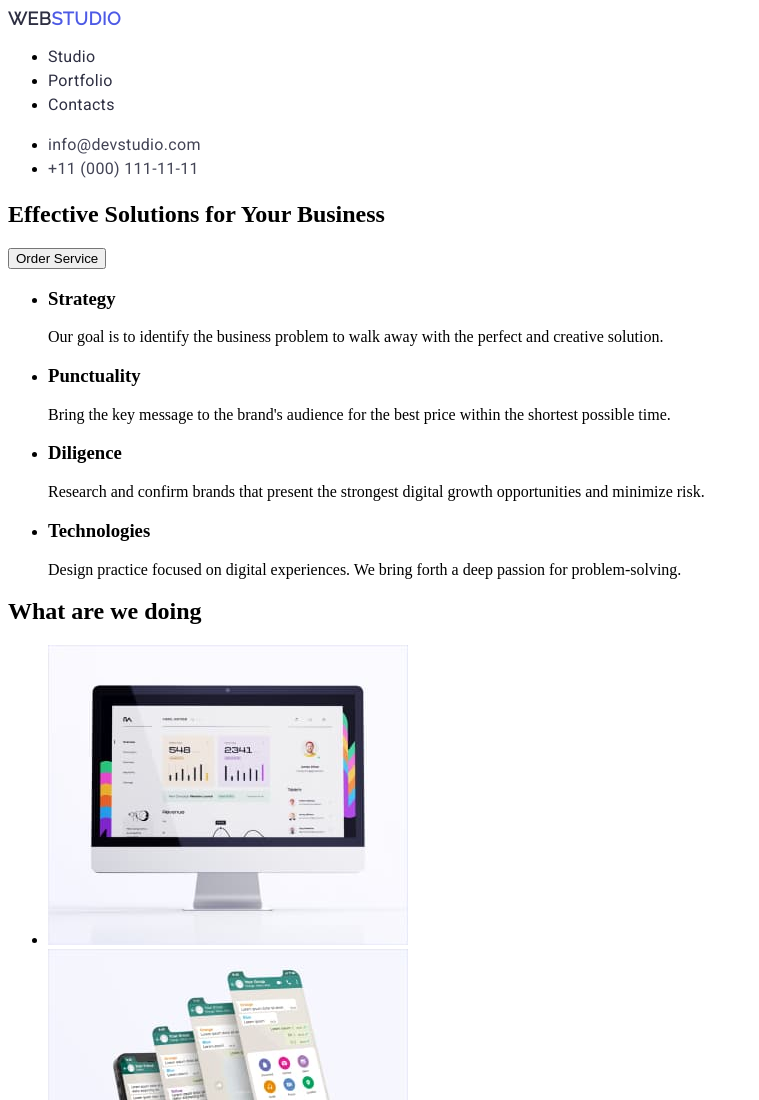
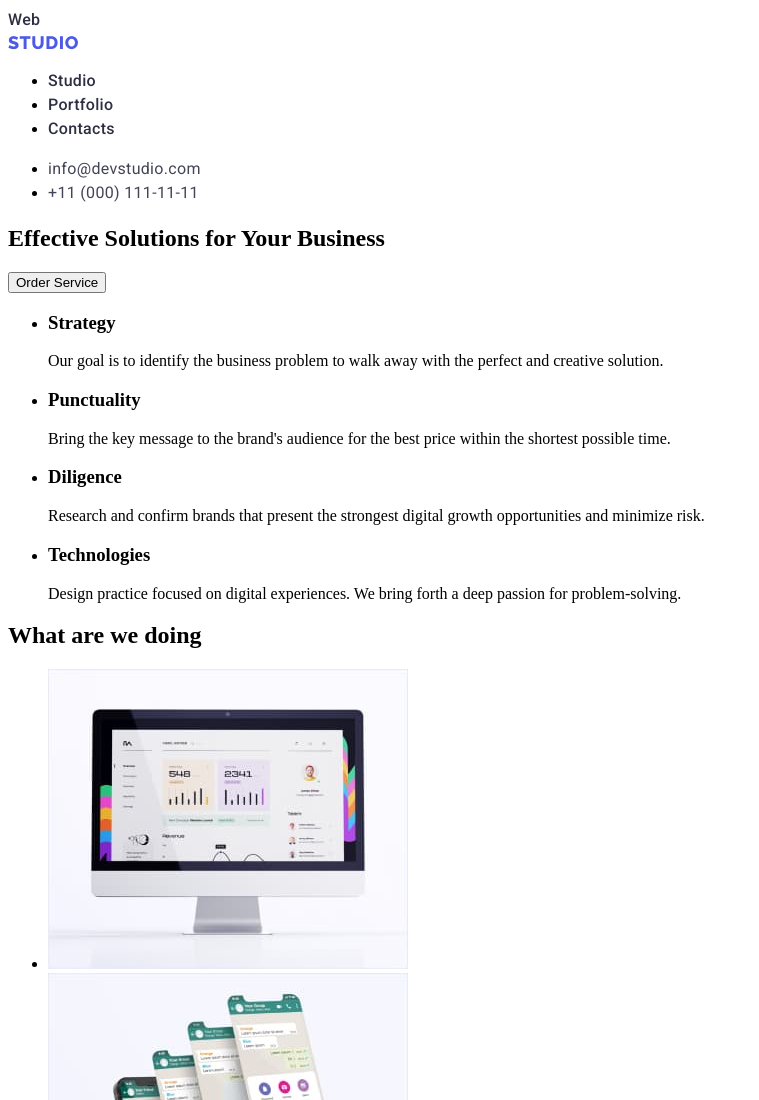
Before and after one commit to Roma0901/goit-markup-hw-02, a plain HTML site: page index.html in a window 1280 px wide. Shown: the top 1100 px of the page, without its empty margins (0-759 px from the left). Drawn offline with Linux system fonts and the light colour scheme.

Commit message:
Css link

```diff
--- a/css/styles.css
+++ b/css/styles.css
@@ -27,7 +27,7 @@
   color: #2e2f42;
 }
 /* navigation */
-.navigation-link {
+.link {
   font-family: "Roboto";
   font-style: normal;
   font-weight: 500;
--- a/index.html
+++ b/index.html
@@ -1,32 +1,31 @@
 <!DOCTYPE html>
 <html lang="en">
   <head>
-    <link rel="preconnect" href="https://fonts.googleapis.com" />
-    <link rel="preconnect" href="https://fonts.gstatic.com" crossorigin />
-    <link
-      href="https://fonts.googleapis.com/css2?family=Raleway&family=Roboto&display=swap"
-      rel="stylesheet"
-    />
-
     <meta charset="UTF-8" />
     <meta http-equiv="X-UA-Compatible" content="IE=edge" />
     <meta name="viewport" content="width=device-width, initial-scale=1.0" />
     <title>WebStudio</title>
+    <link rel="preconnect" href="https://fonts.googleapis.com" />
+    <link rel="preconnect" href="https://fonts.gstatic.com" crossorigin />
+    <link
+      href="https://fonts.googleapis.com/css2?family=Raleway:wght@800&family=Roboto:wght@400;500;700&display=swap"
+      rel="stylesheet"
+    />
     <link rel="stylesheet" href="./css/styles.css" />
   </head>
   <body>
     <!-- header  -->
     <header>
       <nav>
-        <a href="./index.html" class="logo">
-          <span class="secondary-logo">Web</span>Studio
+        <a href="./index.html" class="link">
+          Web <span class="logo">Studio</span>
         </a>
         <ul>
-          <li><a href="" class="navigation-link">Studio</a></li>
+          <li><a href="" class="link">Studio</a></li>
           <li>
-            <a href="./portfolio.html" class="navigation-link">Portfolio</a>
+            <a href="./portfolio.html" class="link">Portfolio</a>
           </li>
-          <li><a href="" class="navigation-link">Contacts</a></li>
+          <li><a href="" class="link">Contacts</a></li>
         </ul>
       </nav>
       <address>
```
Also changed, not shown: portfolio.html (+3 -3 lines).
